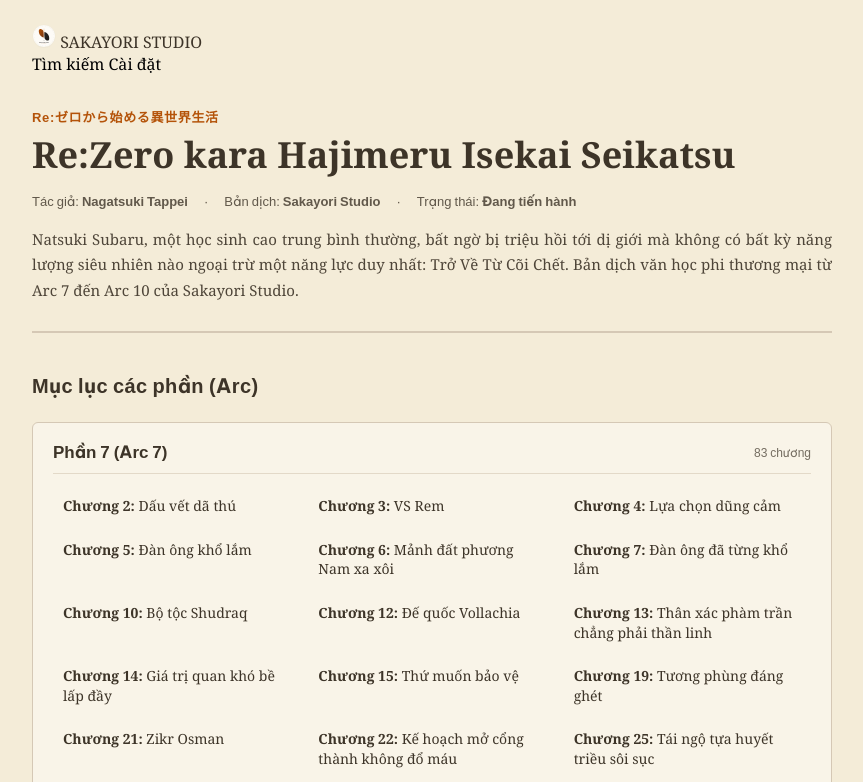
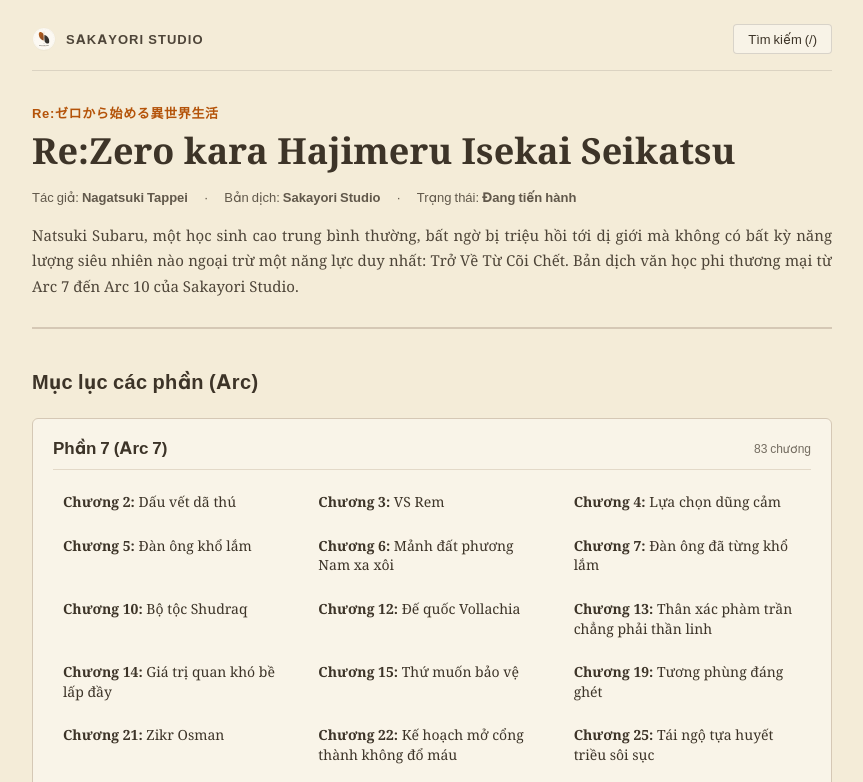
Before and after one commit to Sakayorii/ln.sakayori.studio, an Astro site: page /rezero/ in a window 1280 px wide. Shown: the top 782 px of the page, without its empty margins (208-1071 px from the left). Built offline with nearby package versions, Linux system fonts and the light colour scheme; Astro itself is replaced by a stand-in of ours.

Commit message:
feat(ui): improve chapter navigation and reader controls

```diff
--- a/src/components/SiteHeader.astro
+++ b/src/components/SiteHeader.astro
@@ -2,8 +2,9 @@
 interface Props {
   novelUrl?: string;
   novelTitle?: string;
+  showSettings?: boolean;
 }
-const { novelUrl, novelTitle } = Astro.props;
+const { novelUrl, novelTitle, showSettings = false } = Astro.props;
 ---
 <header class="reader-top-bar">
   <a href="/" class="reader-brand-link">
@@ -18,10 +19,12 @@ const { novelUrl, novelTitle } = Astro.props;
       </a>
     )}
     <button type="button" class="btn-icon" id="btn-open-search" title="Tìm kiếm">
-      Tìm kiếm
+      Tìm kiếm (/)
     </button>
-    <button type="button" class="btn-icon" id="btn-open-settings" title="Cài đặt đọc">
-      Cài đặt
-    </button>
+    {showSettings && (
+      <button type="button" class="btn-icon" id="btn-open-settings" title="Cài đặt đọc">
+        Cài đặt
+      </button>
+    )}
   </div>
 </header>
--- a/src/pages/index.astro
+++ b/src/pages/index.astro
@@ -109,7 +109,7 @@ const sortedRezeroArcs = Array.from(rezeroArcs.entries()).sort((a, b) => a[0] -
                       Phần {arcNum} (Arc {arcNum})
                     </div>
                     <div style="font-family: 'Be Vietnam Pro', sans-serif; font-size: 12px; opacity: 0.7; margin-top: 2px;">
-                      {chList.length} chương hoàn tất
+                      {arcNum === 10 ? `Đang tiến hành · ${chList.length} chương đã dịch` : `Trọn vẹn · ${chList.length} chương đã dịch`}
                     </div>
                   </div>
                 ))}
--- a/src/styles/global.css
+++ b/src/styles/global.css
@@ -119,3 +119,55 @@ button {
   opacity: 1;
   transform: translateX(-50%) translateY(0);
 }
+
+/* Site Minimal Header & Buttons (Shared across all pages) */
+.reader-top-bar {
+  display: flex;
+  align-items: center;
+  justify-content: space-between;
+  padding-bottom: 16px;
+  margin-bottom: 32px;
+  border-bottom: 1px solid rgba(120, 113, 108, 0.2);
+  font-family: 'Be Vietnam Pro', sans-serif;
+  font-size: 13px;
+}
+
+.reader-brand-link {
+  display: flex;
+  align-items: center;
+  gap: 10px;
+  font-weight: 600;
+  letter-spacing: 0.08em;
+  color: var(--read-fg, #3d3428);
+  opacity: 0.9;
+}
+
+.reader-brand-link img {
+  width: 24px;
+  height: 24px;
+}
+
+.reader-actions {
+  display: flex;
+  align-items: center;
+  gap: 10px;
+}
+
+.btn-icon {
+  display: inline-flex;
+  align-items: center;
+  gap: 6px;
+  padding: 6px 14px;
+  border-radius: 4px;
+  border: 1px solid rgba(120, 113, 108, 0.25);
+  color: var(--read-fg, #3d3428);
+  font-size: 13px;
+  font-family: 'Be Vietnam Pro', sans-serif;
+  background: rgba(255, 255, 255, 0.4);
+  transition: background-color 0.15s ease, border-color 0.15s ease;
+}
+
+.btn-icon:hover {
+  border-color: rgba(120, 113, 108, 0.6);
+  background: rgba(255, 255, 255, 0.8);
+}
```
Also changed, not shown: src/components/ChapterNav.astro (+18 -9 lines), src/pages/[novel]/[arc]/[chapter].astro (+29 -9 lines).
